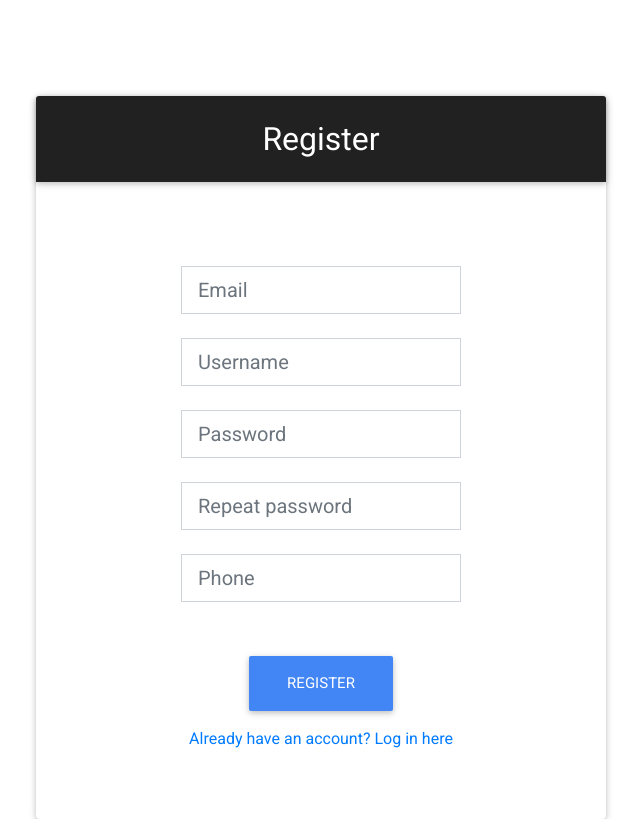
After one commit to dystopiceyre/propertysearch, a PHP site: template views/register.html in a window 1280 px wide. The commit adds this page. Shown: the whole page, without its empty margins (319-960 px from the left). Run offline with PHP 8.4, Linux system fonts and the light colour scheme; the template is opened without the code that fills it, so the values that code supplies are empty; some libraries are stand-ins or nearby versions.

Commit message:
Added login and register views and routes, customized navbar to fit the theme on each page (Text color change). -Joshua Kristiansen

```diff
--- /dev/null
+++ b/views/register.html
@@ -0,0 +1,55 @@
+<!DOCTYPE html>
+<html lang="en">
+<head>
+    <meta charset="UTF-8">
+
+    <!-- Font Awesome -->
+    <link rel="stylesheet" href="https://use.fontawesome.com/releases/v5.8.2/css/all.css">
+    <!-- Google Fonts -->
+    <link rel="stylesheet" href="https://fonts.googleapis.com/css?family=Roboto:300,400,500,700&display=swap">
+    <!-- Bootstrap core CSS -->
+    <link href="https://cdnjs.cloudflare.com/ajax/libs/twitter-bootstrap/4.4.1/css/bootstrap.min.css" rel="stylesheet">
+    <!-- Material Design Bootstrap -->
+    <link href="https://cdnjs.cloudflare.com/ajax/libs/mdbootstrap/4.13.0/css/mdb.min.css" rel="stylesheet">
+
+    <title>Register</title>
+</head>
+<body>
+<include href="./php/nav.php"/>
+
+<div class="container mt-5">
+    <div class="row pt-5">
+        <div class="card card-cascade col-sm-6 offset-sm-3 px-0">
+            <div class="view view-cascade card-header card bg-dark text-center py-4 text-white h2">Register</div>
+            <div class="card-body card-body-cascade text-center mt-3">
+                <div class="row my-5">
+                    <input type="email" class="col-sm-6 offset-sm-3 form-control form-control-lg input-group rounded-0 w-50 mb-4" placeholder="Email">
+                    <input type="text" class="col-sm-6 offset-sm-3 form-control form-control-lg input-group rounded-0 w-50 mb-4" placeholder="Username">
+                    <input type="password" class="col-sm-6 offset-sm-3 form-control form-control-lg input-group rounded-0 w-50 mb-4" placeholder="Password">
+                    <input type="password" class="col-sm-6 offset-sm-3 form-control form-control-lg input-group rounded-0 w-50 mb-4" placeholder="Repeat password">
+                    <input type="tel" class="col-sm-6 offset-sm-3 form-control form-control-lg input-group rounded-0 w-50" placeholder="Phone">
+                </div>
+
+                <div class="text-center">
+                    <button type="submit" class="btn btn-lg btn-primary text-center mb-3" value="Register">Register</button>
+                </div>
+
+                <div class="card-link mb-5">
+                    <a class="text-center" href="login">Already have an account? Log in here</a>
+                </div>
+            </div>
+            <!--            <p class="text-center text-white font-weight-bold pt-2 h2"></p>-->
+        </div>
+    </div>
+</div>
+
+<!-- JQuery -->
+<script type="text/javascript" src="https://cdnjs.cloudflare.com/ajax/libs/jquery/3.4.1/jquery.min.js"></script>
+<!-- Bootstrap tooltips -->
+<script type="text/javascript" src="https://cdnjs.cloudflare.com/ajax/libs/popper.js/1.14.4/umd/popper.min.js"></script>
+<!-- Bootstrap core JavaScript -->
+<script type="text/javascript" src="https://cdnjs.cloudflare.com/ajax/libs/twitter-bootstrap/4.4.1/js/bootstrap.min.js"></script>
+<!-- MDB core JavaScript -->
+<script type="text/javascript" src="https://cdnjs.cloudflare.com/ajax/libs/mdbootstrap/4.13.0/js/mdb.min.js"></script>
+</body>
+</html>
```
Also changed, not shown: controller/controller.php (+19 -4 lines), index.php (+11 -1 lines), php/nav.php (+6 -2 lines), views/login.html (added, +52 -0 lines).
